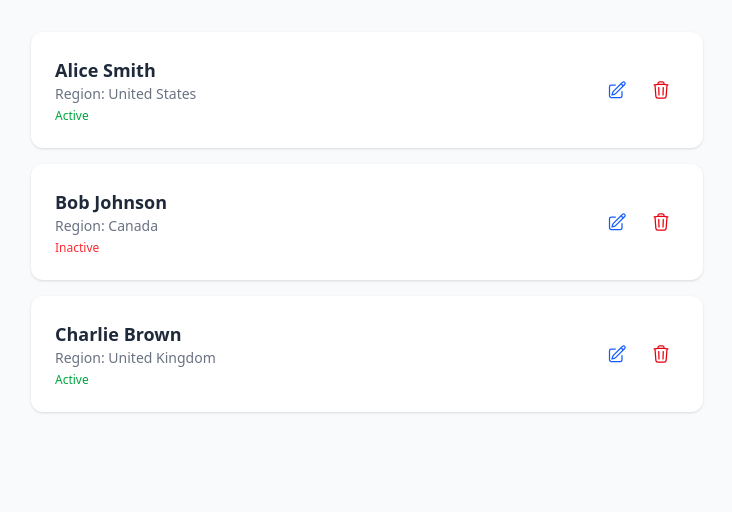
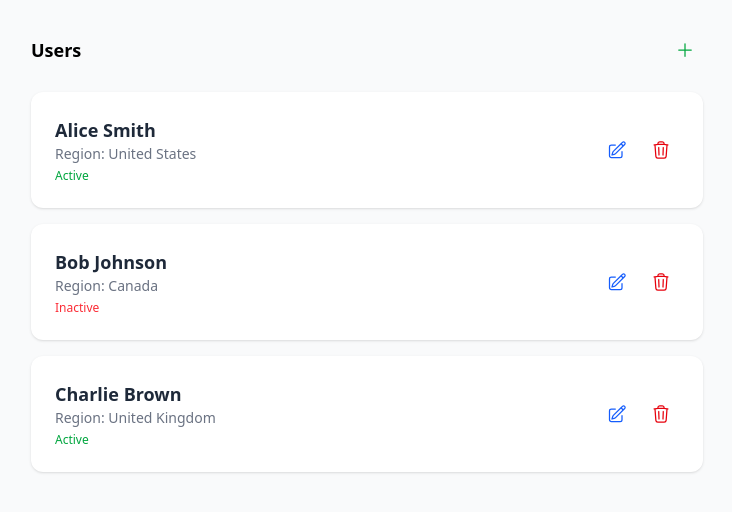
Before and after one commit to tankakatan/jf-sandbox, a React (Vite) app: page / in a window 1280 px wide. Shown: the top 512 px of the page, without its empty margins (273-1005 px from the left). Built offline with nearby package versions, Linux system fonts and the light colour scheme.

Commit message:
add user

```diff
--- a/src/atoms/users.ts
+++ b/src/atoms/users.ts
@@ -11,12 +11,14 @@ const userByIdAtom = atomFamily((id: number) =>
   atom((get) => get(userListAtom).find((u) => u.id === id)),
 );
 
-const updateUserAtom = atom(null, (get, set, updatedUser: User) =>
-  set(
-    userListAtom,
-    get(userListAtom).map((u) => (u.id === updatedUser.id ? updatedUser : u)),
-  ),
-);
+const upsertUserAtom = atom(null, (get, set, user: User) => {
+  const list = get(userListAtom);
+  if (!user.id || !list.some((u) => u.id === user.id)) {
+    set(userListAtom, [{ ...user, id: Date.now() }, ...list]);
+  } else {
+    set(userListAtom, list.map((u) => (u.id === user.id ? user : u)));
+  }
+});
 
 const deleteUserAtom = atom(null, (get, set, userId: number) =>
   set(
@@ -28,5 +30,5 @@ const deleteUserAtom = atom(null, (get, set, userId: number) =>
 // API:
 export const useUserList = () => useAtomValue(userListAtom);
 export const useUserById = (id: number) => useAtomValue(userByIdAtom(id));
-export const useUpdateUser = () => useSetAtom(updateUserAtom);
+export const useUpsertUser = () => useSetAtom(upsertUserAtom);
 export const useDeleteUser = () => useSetAtom(deleteUserAtom);
--- a/src/components/UserForm/index.tsx
+++ b/src/components/UserForm/index.tsx
@@ -8,7 +8,7 @@ import {
 import cx from "classnames";
 import { Controller, useForm } from "react-hook-form";
 import type { User as UserType } from "../../@types";
-import { useUpdateUser } from "../../atoms/users";
+import { useUpsertUser } from "../../atoms/users";
 import { Region } from "../../shared";
 
 interface UserFormProps {
@@ -27,10 +27,10 @@ export default function UserForm({ user, onSave, onCancel }: UserFormProps) {
     defaultValues: user || { isActive: false },
     mode: "onBlur",
   });
-  const updateUser = useUpdateUser();
+  const upsertUser = useUpsertUser();
 
   const handleSave = (data: UserType) => {
-    updateUser({ ...user, ...data });
+    upsertUser({ ...user, ...data });
     onSave();
   };
 
@@ -58,13 +58,16 @@ export default function UserForm({ user, onSave, onCancel }: UserFormProps) {
       <ark.div className={cx("flex-grow", "space-y-2")}>
         <ark.div className={cx("flex", "gap-2")}>
           <Field.Root className={cx("w-full")} invalid={!!errors.firstName}>
-            <Field.Label className={cx("text-sm", "font-medium", "text-gray-700")}>
+            <Field.Label
+              className={cx("text-sm", "font-medium", "text-gray-700")}
+            >
               First Name
             </Field.Label>
             <Field.Input
               {...register("firstName", {
                 required: "First name is required",
-                validate: v => v && v.trim().length > 0 || "First name is required",
+                validate: (v) =>
+                  (v && v.trim().length > 0) || "First name is required",
               })}
               className={cx(
                 "mt-1",
@@ -77,20 +80,25 @@ export default function UserForm({ user, onSave, onCancel }: UserFormProps) {
                 errors.firstName && "border-red-500 focus:ring-red-500",
               )}
               aria-invalid={!!errors.firstName}
-              aria-describedby={errors.firstName ? "firstName-error" : undefined}
+              aria-describedby={
+                errors.firstName ? "firstName-error" : undefined
+              }
             />
             <Field.ErrorText className={cx("text-red-600", "text-xs", "mt-1")}>
               First name cannot be empty
             </Field.ErrorText>
           </Field.Root>
           <Field.Root className={cx("w-full")} invalid={!!errors.lastName}>
-            <Field.Label className={cx("text-sm", "font-medium", "text-gray-700")}>
+            <Field.Label
+              className={cx("text-sm", "font-medium", "text-gray-700")}
+            >
               Last Name
             </Field.Label>
             <Field.Input
               {...register("lastName", {
                 required: "Last name is required",
-                validate: v => v && v.trim().length > 0 || "Last name is required",
+                validate: (v) =>
+                  (v && v.trim().length > 0) || "Last name is required",
               })}
               className={cx(
                 "mt-1",
@@ -115,7 +123,9 @@ export default function UserForm({ user, onSave, onCancel }: UserFormProps) {
           name="region"
           render={({ field: { value, onChange } }) => (
             <Field.Root className={cx("w-full")} invalid={!!errors.region}>
-              <Field.Label className={cx("text-sm", "font-medium", "text-gray-700")}>
+              <Field.Label
+                className={cx("text-sm", "font-medium", "text-gray-700")}
+              >
                 Region
               </Field.Label>
               <Select.Root
@@ -147,7 +157,9 @@ export default function UserForm({ user, onSave, onCancel }: UserFormProps) {
                       "ring-gray-300",
                       "focus:outline-none",
                       "focus:ring-2",
-                      errors.region ? "border-red-500 focus:ring-red-500" : "focus:ring-indigo-500",
+                      errors.region
+                        ? "border-red-500 focus:ring-red-500"
+                        : "focus:ring-indigo-500",
                       "sm:text-sm",
                       "sm:leading-6",
                     )}
@@ -235,7 +247,9 @@ export default function UserForm({ user, onSave, onCancel }: UserFormProps) {
                   </Select.Content>
                 </Select.Positioner>
               </Select.Root>
-              <Field.ErrorText className={cx("text-red-600", "text-xs", "mt-1")}>
+              <Field.ErrorText
+                className={cx("text-red-600", "text-xs", "mt-1")}
+              >
                 Please specify user region
               </Field.ErrorText>
             </Field.Root>
--- a/src/components/UserList/index.tsx
+++ b/src/components/UserList/index.tsx
@@ -2,10 +2,43 @@ import { ark } from "@ark-ui/react/factory";
 import cx from "classnames";
 import type { User as UserType } from "../../@types";
 import User from "../User";
+import UserForm from "../UserForm";
+import { useState } from "react";
+import { PlusIcon } from "@heroicons/react/24/outline";
 
 export default function UserList({ users }: { users: UserType[] }) {
+  const [isCreating, setIsCreating] = useState(false);
+
   return (
-    <ark.div className={cx("flex", "flex-col", "gap-4")}>
+    <ark.div className={cx("flex", "flex-col", "gap-4", "relative")}>
+      <ark.div className={cx("flex", "items-center", "mb-2")}>
+        <ark.div className={cx("flex-1", "text-lg", "font-semibold")}>Users</ark.div>
+        <ark.button
+          type="button"
+          aria-label="Create user"
+          className={cx(
+            "p-2",
+            "rounded-full",
+            "hover:bg-green-100",
+            "text-green-600",
+            "transition",
+            "ml-2",
+            "flex",
+            "items-center",
+            "justify-center",
+          )}
+          onClick={() => setIsCreating(true)}
+        >
+          <PlusIcon className={cx("w-5", "h-5")} />
+        </ark.button>
+      </ark.div>
+      {isCreating && (
+        <UserForm
+          user={undefined}
+          onSave={() => setIsCreating(false)}
+          onCancel={() => setIsCreating(false)}
+        />
+      )}
       {users.map((user) => (
         <User key={user.id} id={user.id} />
       ))}
```
